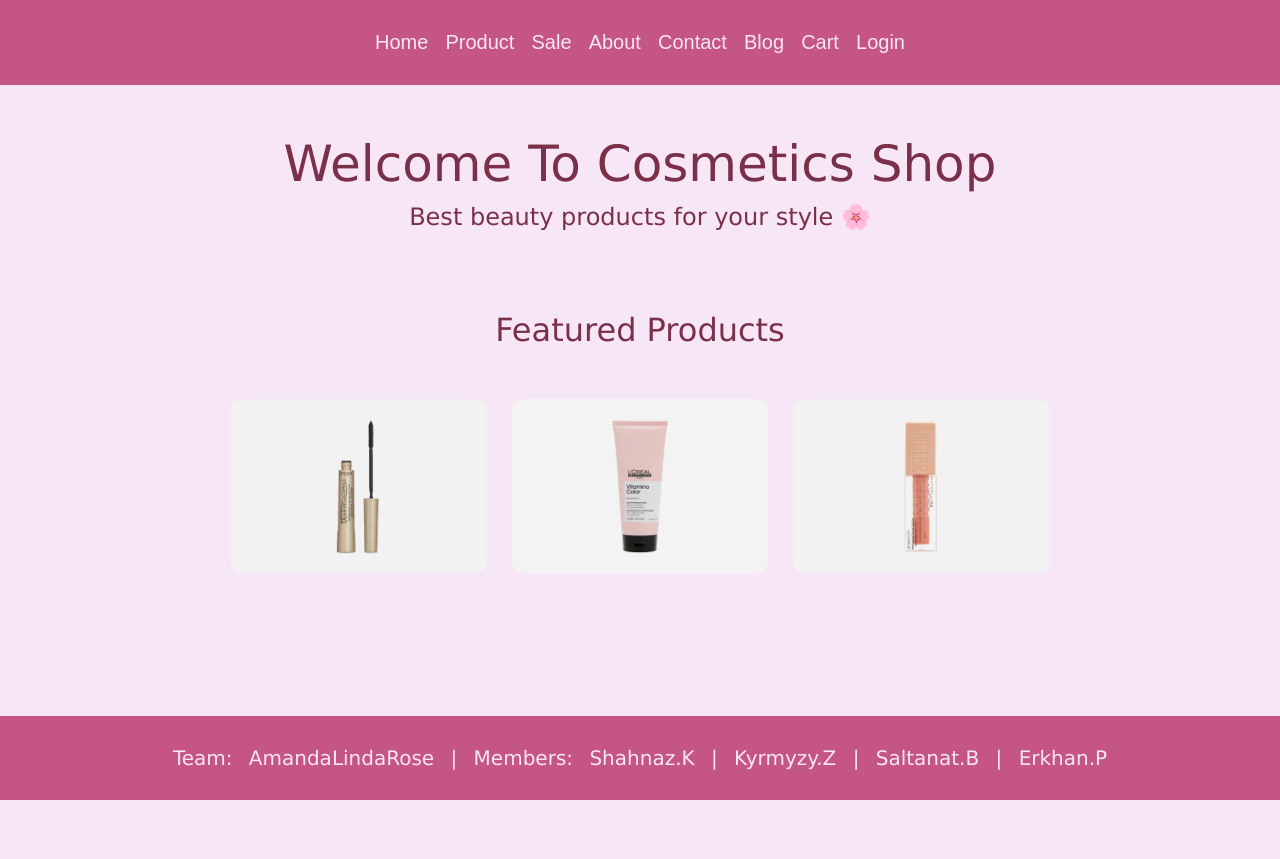
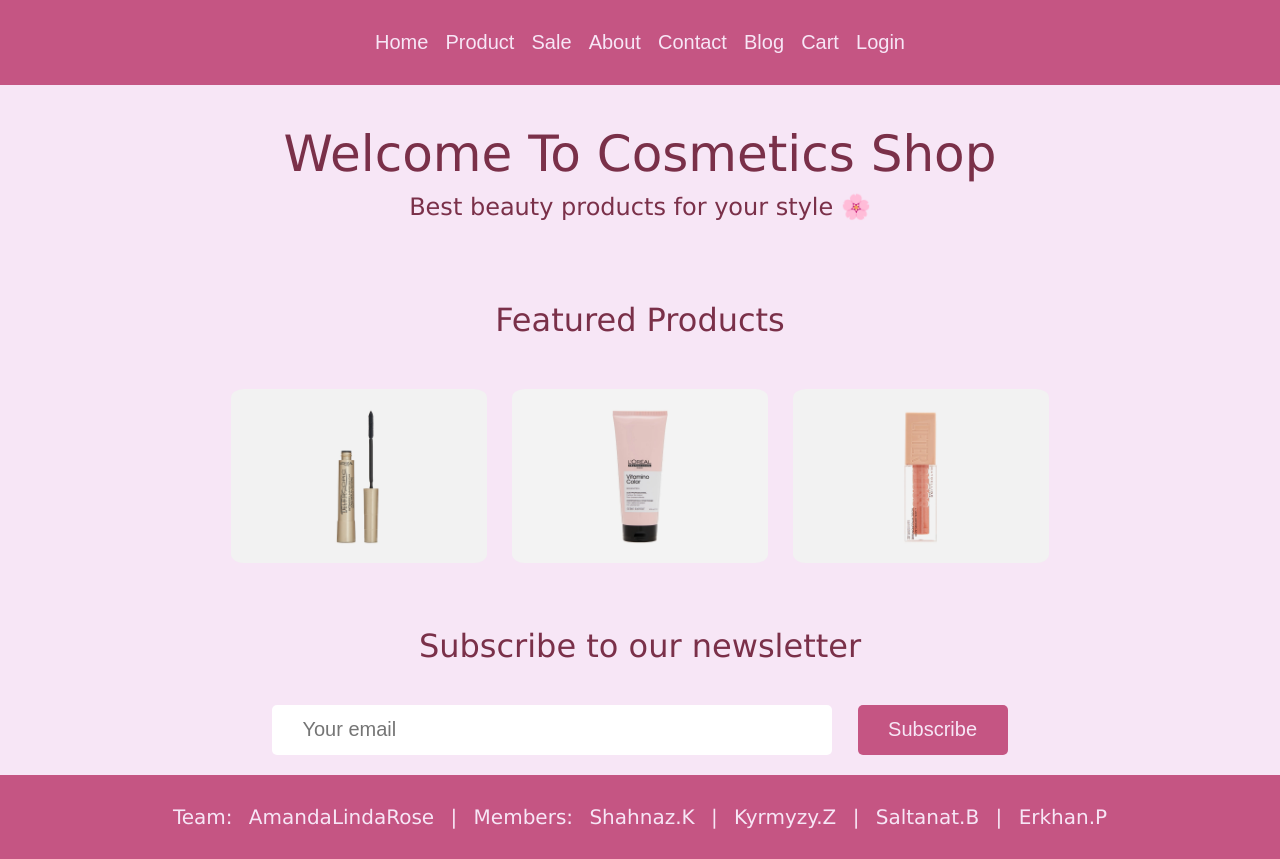
Before and after one commit to BlodAvech/CosmeticsShop, a plain HTML site: page index.html in a window 1280 px wide. Before the commit the page ends 800 px from the top, so only its background shows below. Drawn offline with Linux system fonts and the light colour scheme.

Commit message:
main pse

```diff
--- a/index.html
+++ b/index.html
@@ -41,9 +41,11 @@
         </div>
 
         <div class="subscribe">
-            <div class="subscribe_title"></div>
-            <div class="subscribe_inputfield"></div>
-            <div class="subscribe_button"></div>
+            <div class="subscribe_title">Subscribe to our newsletter</div>
+            <div class="subscribe_form" action="">
+                <input class="subscribe_form_input" type="email" placeholder="Your email">
+                <button class="subscribe_form_button">Subscribe</button>
+            </div>
         </div>
     </div>
 
--- a/style.css
+++ b/style.css
@@ -31,7 +31,7 @@
 .header_title
 {
     font-size: 50px;
-    padding: 50px 0px 10px 0px;
+    padding: 40px 0px 10px 0px;
 
 }
 
@@ -103,16 +103,38 @@
 
 .subscribe
 {
+    text-align: center;
 }
+
 .subscribe_title
 {
+    font-size: 32px;
+    padding: 20px 0px;
+}
 
+.subscribe_form
+{
+    padding: 20px 0px;
 }
-.subscribe_inputfield
+
+.subscribe_form_input
 {
+    width: 500px;
+    height: 50px;
+    font-size: 20px;
+    padding: 0px 30px;
+    border:none;
+    border-radius: 5px;
+}
 
+.subscribe_form_button
+{
+    width: 150px;
+    height: 50px;
+    border: none;
+    border-radius: 5px;
+    background-color: #C55583;
+    color: #F7E6F6;
+    font-size: 20px;
+    margin-left: 20px;
 }
-.subscribe_button
-{
-
-}
```
